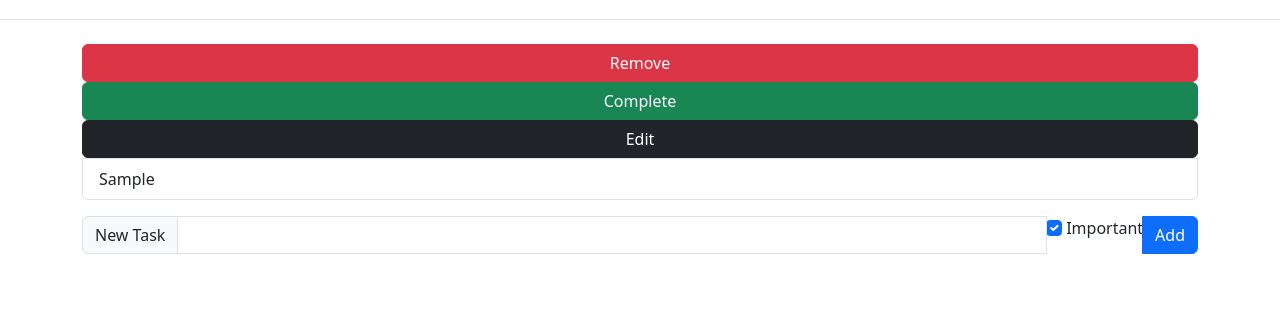
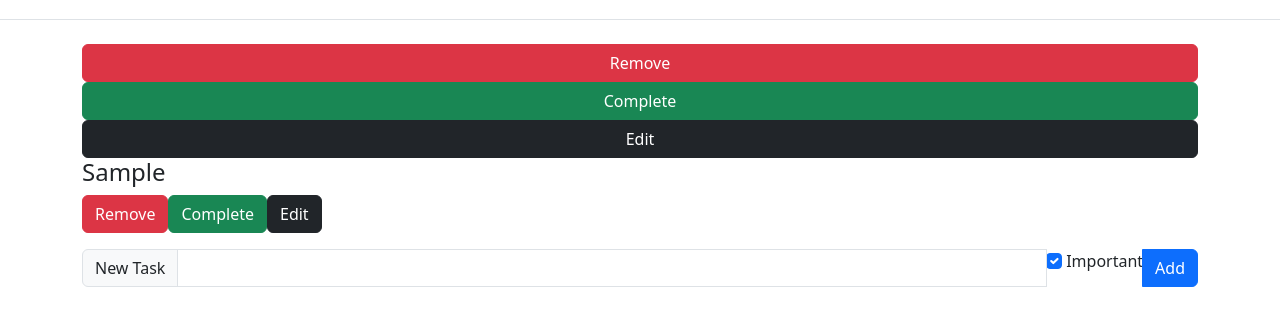
Before and after one commit to Dagbas/js-group-project2, a plain HTML site: page index.html in a window 1280 px wide. Both pictures are taken after typing "Sample" into the empty fields and a click on the button "Add". Shown: the part 69-394 px from the top of the page. Drawn offline with nearby package versions, Linux system fonts and the light colour scheme.

Commit message:
addItem function now renders buttons with event listeners attached

```diff
--- a/index.html
+++ b/index.html
@@ -12,17 +12,14 @@
 <body>
   <header class="d-flex flex-wrap justify-content-center py-3 mb-4 border-bottom">
     <h1 id="title">To Do List</h1>
-    <!-- <input class="todoSearch" type="search" value="search"><button class="btn btn-primary">Search</button> -->
+    <!-- <input class="todoSearch" type="search" placeholder="search"><button class="btn btn-primary">Search</button> -->
   </header>
   <div class="container">
-    <ul id="todoList" class="list-group">
-      <!-- <li class="list-group-item todoItem" aria-current="true">Do Grocery Shopping</li> -->
-      <!-- <li class="list-group-item">Clean the Gutters</li> -->
-      <button class="btn btn-danger">Remove</button><button class="btn btn-success">Complete</button>
+    <div id="todoList" class="list-group">
+      <button class="btn btn-danger">Remove</button>
+      <button class="btn btn-success">Complete</button>
       <button class="btn btn-dark">Edit</button>
-      <!-- <li class="list-group-item">Walk the Dog</li>
-      <li class="list-group-item"> Pay the Light Bill </li> -->
-    </ul>
+    </div>
   </div>
   <form>
 
@@ -31,7 +28,7 @@
         <span class="input-group-text" id="inputGroup-sizing-default">New Task</span>
         <input id="todoInput" type="text" class="form-control" aria-label="Sizing example input"
           aria-describedby="inputGroup-sizing-default">
-        <label for="importantTodo"><input checked type="checkbox" name="importantTodo" id="isImportantTodo"
+        <label for="isImportantTodo"><input checked type="checkbox" name="importantTodo" id="isImportantTodo"
             class="form-check-input" />
           Important</label>
         <button type="button" class="btn btn-primary">Add</button>
--- a/scripts.js
+++ b/scripts.js
@@ -27,61 +27,73 @@ let addTodo = document
 	.querySelector('.btn-primary')
 	.addEventListener('click', addItem);
 
-// let todoList = document.querySelector('#todoList');
-// let todoInput = document.querySelector('#todoInput').textContent;
-// let newTodo = document.createElement('li');
-let removeTodo = document
-	.querySelector('.btn-danger')
-	.addEventListener('click', removeItem);
-let completeTodo = document.querySelector('.btn-success');
 let isImportantTodo = document.querySelector('#isImportantTodo');
-console.log(isImportantTodo);
 
 function addItem(click) {
 	click.preventDefault();
 	let todoList = document.querySelector('#todoList');
 	let todoInput = document.querySelector('#todoInput').value;
-	let newTodo = document.createElement('li');
+	let newTodo = document.createElement('div');
+	newTodo.setAttribute("id", "`{Date.now()}`");
+	// Allows focus/blur CCS styling
+	newTodo.setAttribute("tabindex", "0");
 
-	// The following code does the same as the below code,
-	// but it creates a new taskItem and pushes it into the todoArray.
-	// I've tested it and it's functional.
-	// - Mozen
 
-	// if (todoInput === "") {
-	//		alert('Please add a Task!');
-	// } else {
-	// 		let newTask = new taskItem(todoInput, false, isImportantTodo.checked);
-	// 		todoArray.push(newTask);
-	// 		newTodo.className = 'list-group-item todoItem';
-	// 		if (isImportantTodo.checked) {
-	//			newTodo.classList.add("important")
-	//		}
-	//		newTodo.textContent = newTask.getContent();
-	// 		document.querySelector('#todoInput').value = '';
-	// 		todoList.appendChild(newTodo);
-	//	}
-	// }
-	// ^ (end of function)
+	if (todoInput === "") {
+			alert('Please add a Task!');
+	} else {
+		let newTask = new taskItem(todoInput, false, isImportantTodo.checked);
+		todoArray.push(newTask);
+		newTodo.className = 'todoItem';
+		if (isImportantTodo.checked) {
+			newTodo.classList.add("important")
+		}
+		newTodo.innerHTML =
+		`<div class="task-content">
+			<h4>${newTask.getContent()}</h4>
+		</div>
+		<div class="button-group">
+		</div>`
+		todoList.appendChild(newTodo);
+
+		// A different event listener is applied to each button
+
+		let removeTodo = document.createElement("button");
+		removeTodo.className = "btn btn-danger";
+		removeTodo.innerText = "Remove";
+		removeTodo.addEventListener("click", removeItem);
 
 
 
+		let completeTodo = document.createElement("button");
+		completeTodo.className = "btn btn-success";
+		completeTodo.innerText = "Complete";
+		completeTodo.addEventListener("click", markComplete);
 
-	if (todoInput != '') {
-		newTodo.textContent = todoInput;
-		if (isImportantTodo.checked) {
-			newTodo.className = 'list-group-item todoItem important';
-		} else {
-			newTodo.className = 'list-group-item todoItem';
+
+
+		let editTodo = document.createElement("button");
+		editTodo.className = "btn btn-dark";
+		editTodo.innerText = "Edit";
+		editTodo.addEventListener("click", editContent);
+
+		newTodo.children[1].appendChild(removeTodo);
+		newTodo.children[1].appendChild(completeTodo);
+		newTodo.children[1].appendChild(editTodo);
+
+	 		document.querySelector('#todoInput').value = '';
 		}
-		todoArray.push(todoList.appendChild(newTodo));
-		console.log(todoArray);
-		document.querySelector('#todoInput').value = '';
-	} else {
-		alert('Please add a Task!');
-	}
-}
+	 }
+
 
 function removeItem(click) {
 	todoList.removeChild(click);
 }
+
+function markComplete(click) {
+
+}
+
+function editContent(click) {
+
+}
```
Also changed, not shown: proposal.txt.
